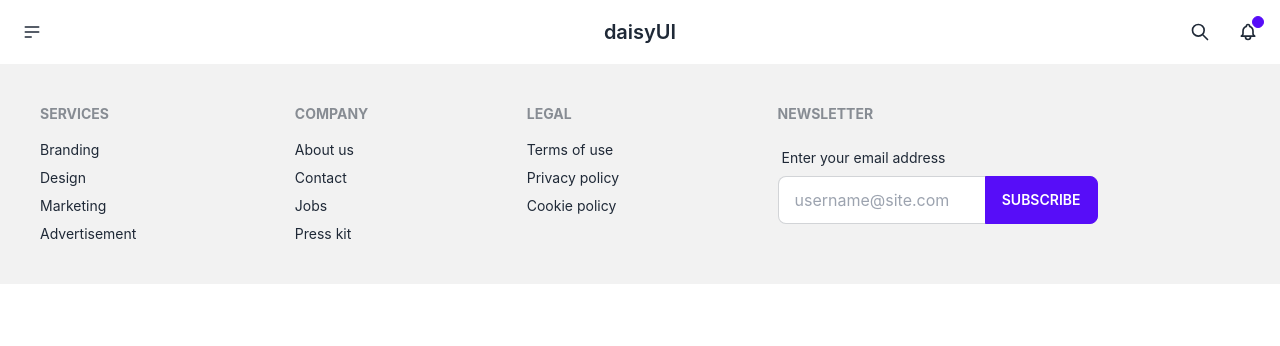
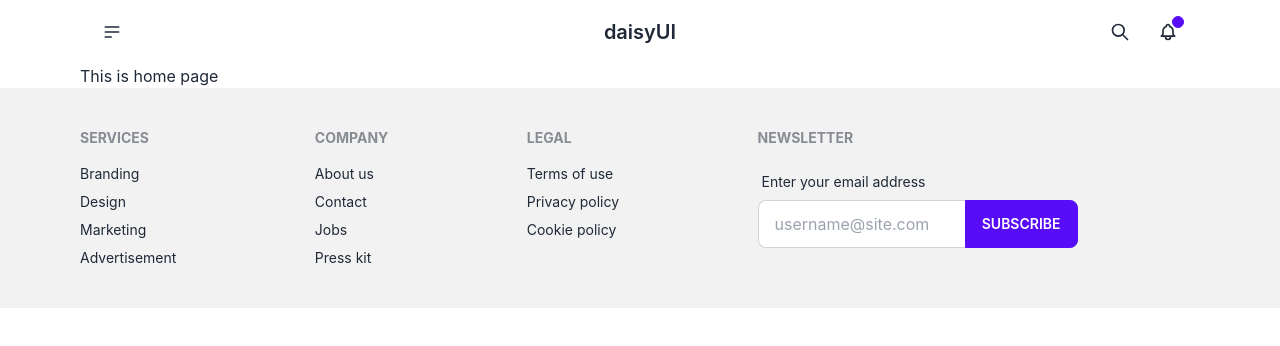
Before and after one commit to dev-alamin1/dev-skills, a React (Create React App) app: page / in a window 1280 px wide. Shown: the top 346 px of the page. Built offline with nearby package versions, Linux system fonts and the light colour scheme.

Commit message:
alingment set for nav, home and footer

```diff
--- /dev/null
+++ b/src/Components/Error.jsx
@@ -0,0 +1,13 @@
+import React from 'react';
+
+const Error = () => {
+    return (
+        <div>
+                <h2>OOOOOpsss ! </h2>
+                <br />
+                <button to="/">Back To Home page </button>
+        </div>
+    );
+};
+
+export default Error;
--- a/src/Components/Footer.jsx
+++ b/src/Components/Footer.jsx
@@ -3,7 +3,7 @@ import React from 'react';
 const Footer = () => {
     return (
         <div>
-            <footer className="footer p-10 bg-base-200 text-base-content">
+            <footer className="footer p-10 bg-base-200 text-base-content px-10 md:px-20">
                 <div>
                     <span className="footer-title">Services</span>
                     <a className="link link-hover">Branding</a>
--- a/src/Components/Navbar.jsx
+++ b/src/Components/Navbar.jsx
@@ -2,7 +2,7 @@ import React from 'react';
 
 const Navbar = () => {
     return (
-        <div>
+        <div className='px-10 md:px-20'>
               <div className="navbar bg-base-100">
                     <div className="navbar-start">
                         <div className="dropdown">
--- a/src/Components/Pages/Home.jsx
+++ b/src/Components/Pages/Home.jsx
@@ -0,0 +1,11 @@
+import React from 'react';
+
+const Home = () => {
+    return (
+        <div className='px-10 md:px-20'>
+            <h2>This is home page</h2>
+        </div>
+    );
+};
+
+export default Home;
--- a/src/Layout/Main.js
+++ b/src/Layout/Main.js
@@ -12,7 +12,7 @@ const Main = () => {
             |----------------------------------------
             */}
 
-            <Navbar/>
+            <Navbar />
             <Outlet/>
             <Footer/>
         </div>
--- a/src/Router/Router.js
+++ b/src/Router/Router.js
@@ -1,4 +1,6 @@
 import { createBrowserRouter } from 'react-router-dom';
+import Error from '../Components/Error';
+import Home from '../Components/Pages/Home';
 import Main from '../Layout/Main';
 
 /*
@@ -10,7 +12,14 @@ const router = createBrowserRouter([
 
     {
       path:'/',
-      element:<Main/>
+      element:<Main/>,
+      errorElement: <Error/>,
+      children:[
+        {
+            path:'/',
+            element:<Home/>
+        }
+      ]
     }
   ]);
 
```
